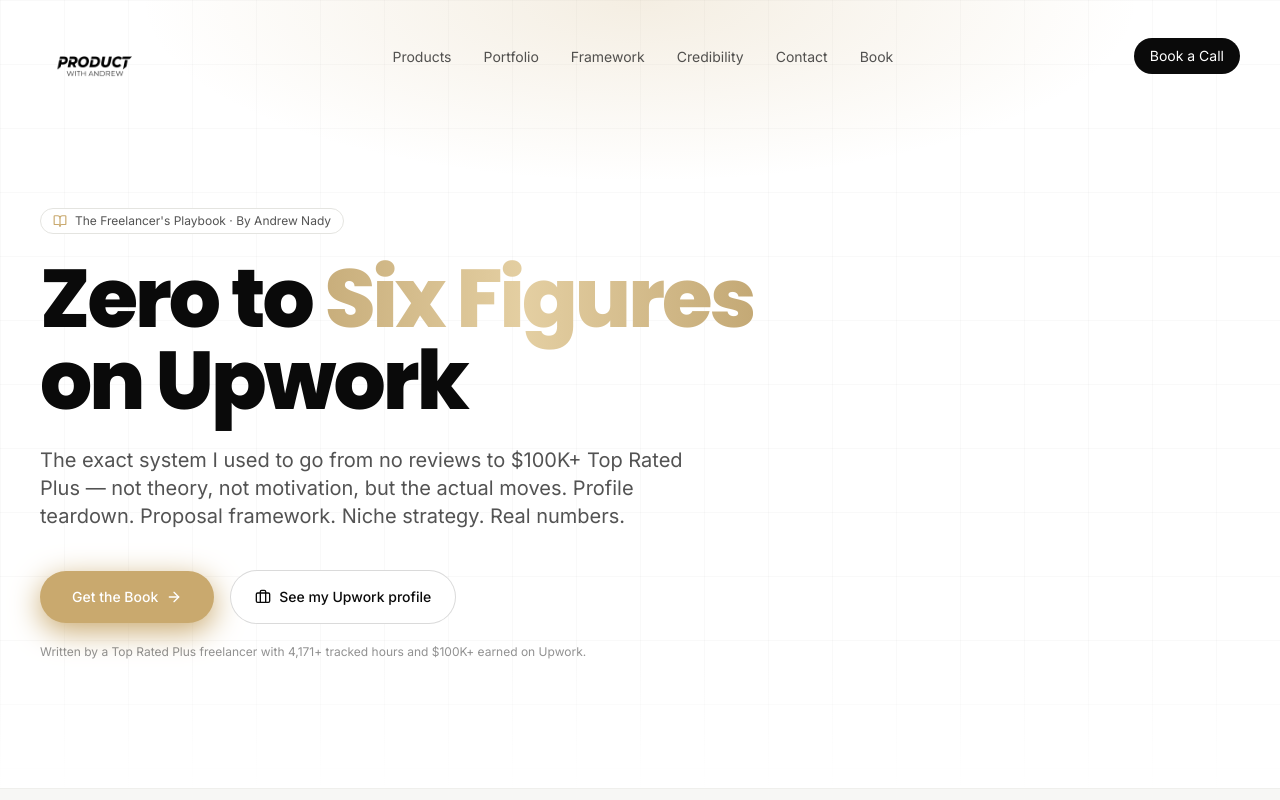
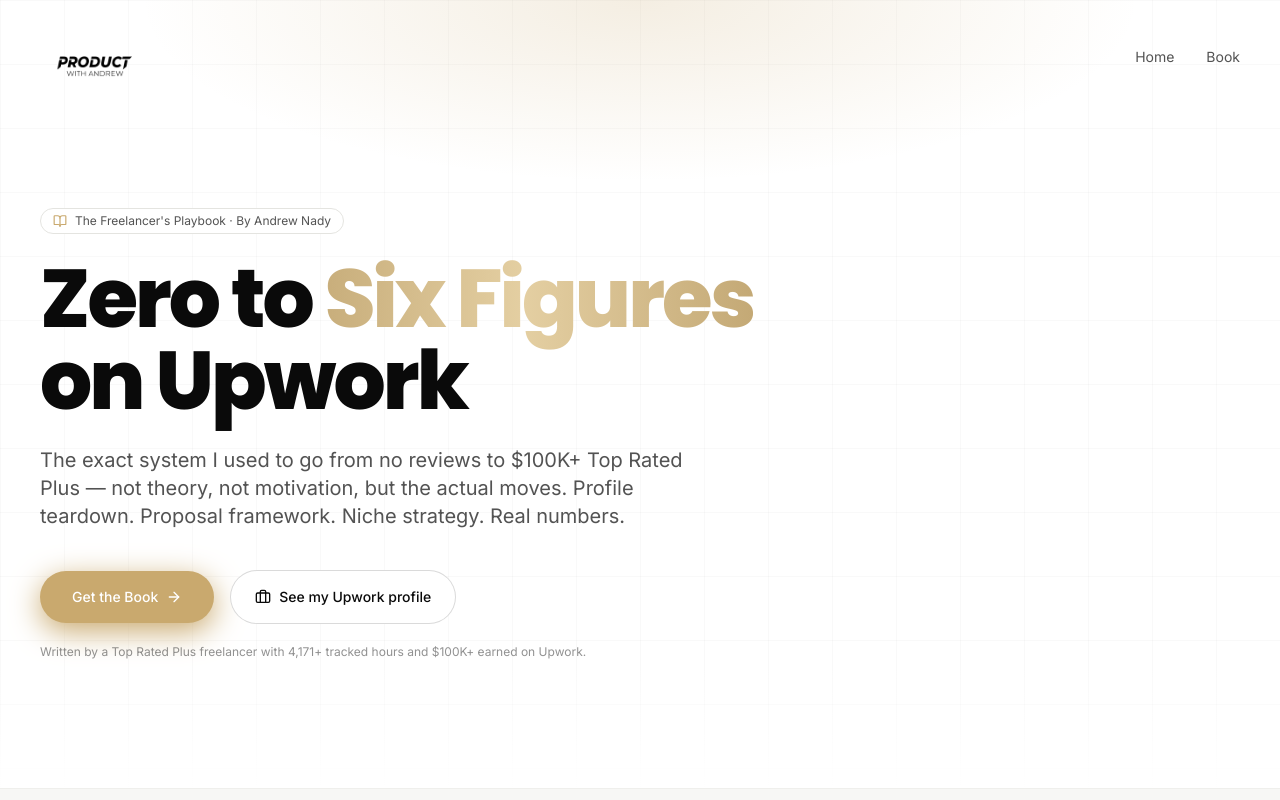
Before and after one commit to andrewnady/productwithandrew, a Next.js app: page /upwork-book in a window 1280 px wide. Shown: the top 800 px of the page. Built offline with nearby package versions, Linux system fonts and the light colour scheme.

Commit message:
Fix navbar: show only Home+Book on non-homepage pages, logo links to /

```diff
--- a/components/Navbar.tsx
+++ b/components/Navbar.tsx
@@ -1,10 +1,11 @@
 "use client";
 
 import { useEffect, useState } from "react";
+import { usePathname } from "next/navigation";
 import Image from "next/image";
 import { Menu, X } from "lucide-react";
 
-const links = [
+const homeLinks = [
   { href: "#products", label: "Products" },
   { href: "#portfolio", label: "Portfolio" },
   { href: "#framework", label: "Framework" },
@@ -13,7 +14,16 @@ const links = [
   { href: "/upwork-book", label: "Book" },
 ];
 
+const pageLinks = [
+  { href: "/", label: "Home" },
+  { href: "/upwork-book", label: "Book" },
+];
+
 export default function Navbar() {
+  const pathname = usePathname();
+  const isHomePage = pathname === "/";
+  const links = isHomePage ? homeLinks : pageLinks;
+
   const [scrolled, setScrolled] = useState(false);
   const [open, setOpen] = useState(false);
 
@@ -34,7 +44,7 @@ export default function Navbar() {
     >
       <nav className="container-x flex h-24 md:h-28 items-center justify-between">
         <a
-          href="#top"
+          href="/"
           className="flex items-center group -my-2"
           aria-label="Product With Andrew — Home"
         >
@@ -63,6 +73,7 @@ export default function Navbar() {
           ))}
         </ul>
 
+        {isHomePage && (
           <a
             href="https://calendly.com/andrewnady/30-min-consultation-call"
             target="_blank"
@@ -71,6 +82,7 @@ export default function Navbar() {
           >
             Book a Call
           </a>
+        )}
 
         <button
           onClick={() => setOpen((v) => !v)}
@@ -99,6 +111,7 @@ export default function Navbar() {
               </a>
             </li>
           ))}
+          {isHomePage && (
             <li>
               <a
                 href="https://calendly.com/andrewnady/30-min-consultation-call"
@@ -109,6 +122,7 @@ export default function Navbar() {
                 Book a Call
               </a>
             </li>
+          )}
         </ul>
       </div>
     </header>
```
Lines whose indentation alone changed are shown as unchanged.
